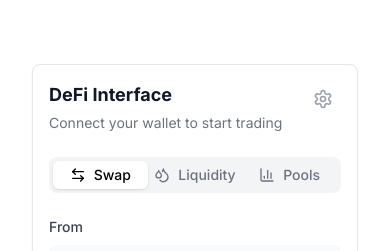
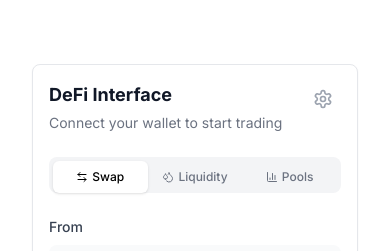
Before and after one commit to Stealth-cloud-droid/SoroSwap-Integration, a Next.js app in the folder apps/webapp/: page /dashboard in a window 390 px wide. Shown: the top 251 px of the page. Built offline with nearby package versions, Linux system fonts and the light colour scheme.

Commit message:
fix(webapp): improve responsive design for tabs in DeFi interface

```diff
--- a/apps/webapp/components/dashboard/defi-interface.tsx
+++ b/apps/webapp/components/dashboard/defi-interface.tsx
@@ -45,11 +45,11 @@ export default function DefiInterface() {
                 <TabsTrigger
                   key={tab.id}
                   value={tab.id}
-                  className="data-[state=active]:bg-white data-[state=active]:text-black data-[state=inactive]:text-gray-500 data-[state=inactive]:hover:text-gray-700"
+                  className="data-[state=active]:bg-white data-[state=active]:text-black data-[state=inactive]:text-gray-500 data-[state=inactive]:hover:text-gray-700 px-2 py-2 sm:px-3 sm:py-2"
                 >
-                  <span className="flex items-center justify-center gap-2">
-                    <IconComponent className="w-4 h-4" />
-                    {tab.label}
+                  <span className="flex items-center justify-center gap-1 sm:gap-2">
+                    <IconComponent className="w-3 h-3 sm:w-4 sm:h-4" />
+                    <span className="text-xs sm:text-sm font-medium">{tab.label}</span>
                   </span>
                 </TabsTrigger>
               );
```
